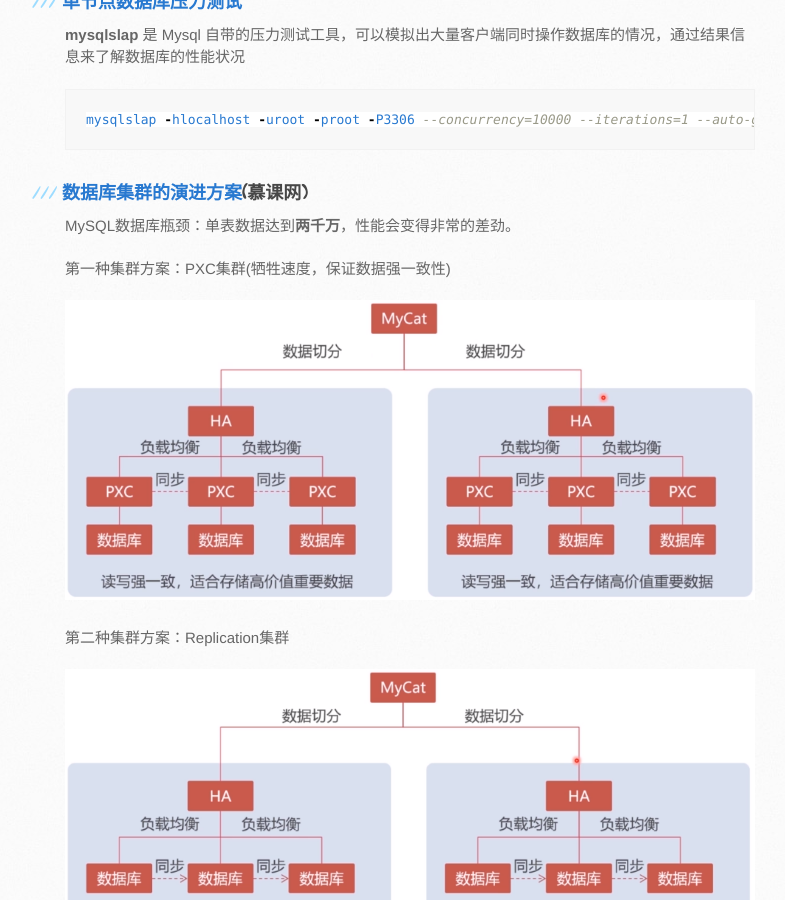
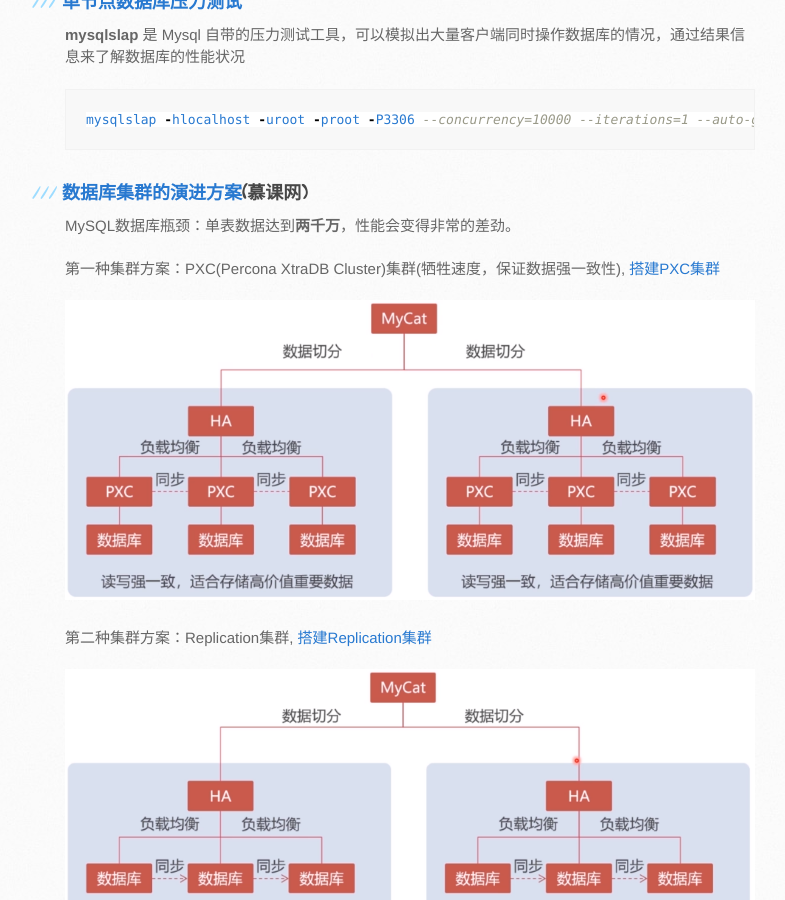
Before and after one commit to MarkShen1992/markshen1992.github.io, a Jekyll site: the page built from document/mysql/cluster.md, in a window 1280 px wide and 900 px high, scrolled down 1093 px. Shown: the whole window, without its empty margins (105-890 px from the left). Built offline with Jekyll 4.4.1, drawn with Linux system fonts in a browser that asks for light colours; our own code applies the rules of GitHub Pages for plain Markdown files; some of the changed text lies outside the part shown.

Commit message:
add cluster build

```diff
--- a/document/mysql/cluster.md
+++ b/document/mysql/cluster.md
@@ -48,11 +48,11 @@
 
 MySQL数据库瓶颈：单表数据达到**两千万**，性能会变得非常的差劲。
 
-第一种集群方案：PXC集群(牺牲速度，保证数据强一致性)
+第一种集群方案：PXC(Percona XtraDB Cluster)集群(牺牲速度，保证数据强一致性), [搭建PXC集群](./pxc_cluster_build.html)
 
 ![PXC集群](https://markshen1992.github.io/document/mysql/arch_01.png)
 
-第二种集群方案：Replication集群
+第二种集群方案：Replication集群, [搭建Replication集群](./rep_cluster_build.html)
 
 ![Replication集群](https://markshen1992.github.io/document/mysql/arch_02.png)
 
@@ -78,6 +78,10 @@
 
 ![系统架构方案3](https://markshen1992.github.io/document/mysql/arch_06.png)
 
+[mariadb 与percona server 哪个更适合生产环境](<https://blog.csdn.net/xuheng8600/article/details/79947595>)
+
+[Percona software](<https://www.percona.com/software>)
+
 
 
 ---
```
Also changed, not shown: document/mysql/pxc_cluster_build.md (added, +13 -0 lines), document/mysql/rep_cluster_build.md (added, +9 -0 lines), document/mysql/pxc_principle.png (added).
